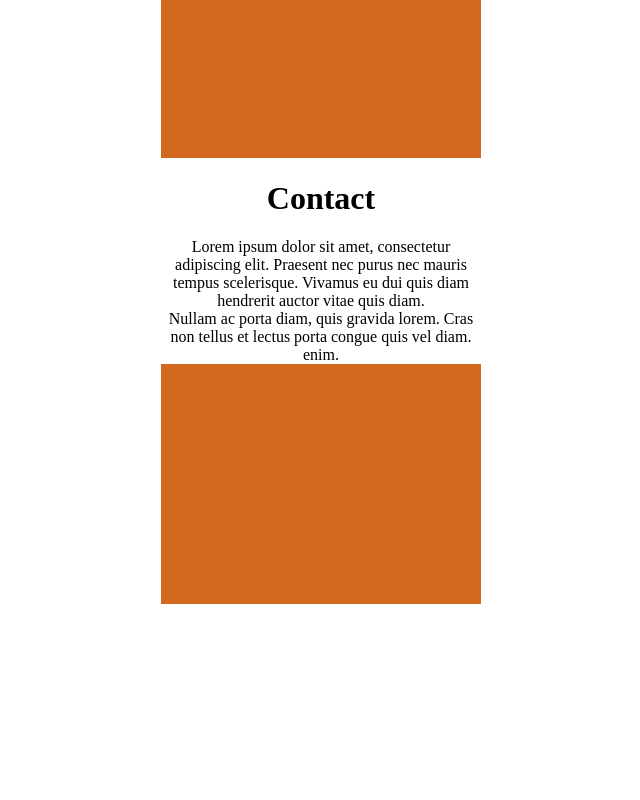
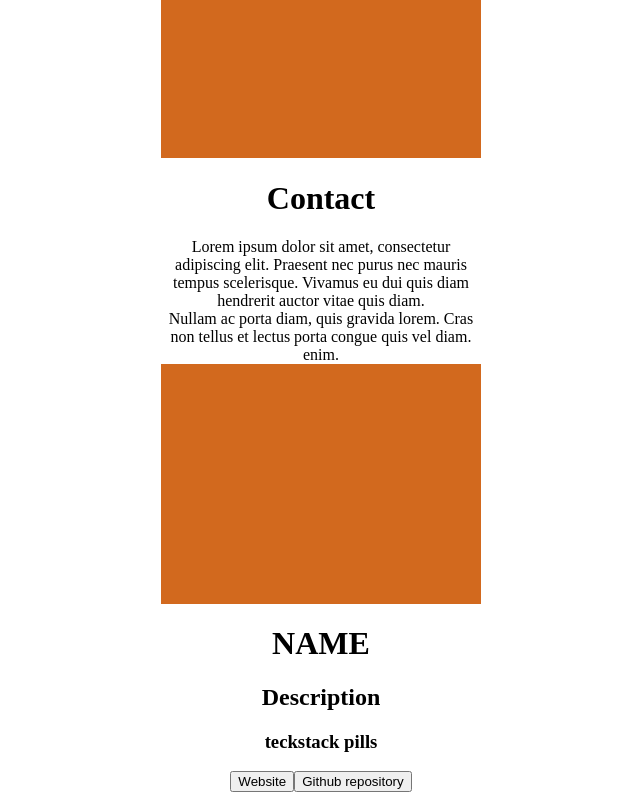
Before and after one commit to tshepi-tech/portfolio_project, a React (Create React App) app: page / in a window 1280 px wide. Shown: the part 1357-2157 px from the top of the page, without its empty margins (319-959 px from the left). Before the commit the page ends 1969 px from the top, so only its background shows below. Built offline with nearby package versions, Linux system fonts and the light colour scheme.

Commit message:
buttons opening modal. trying to match buttons to projects

```diff
--- a/src/App.jsx
+++ b/src/App.jsx
@@ -16,6 +16,7 @@ import TechStack from "./Sections/TechStack";
 
 //NPM packages
 import { useState } from "react";
+import ProjectModal from "./Components/ProjectModal";
 
 export default function App() {
   const [showModal, setShowModal] = useState(false);
@@ -28,7 +29,7 @@ export default function App() {
       <Portfolio setShowModal={setShowModal} projects={projects} />
       <TechStack technologies={technologies} />
       <Contact />
-
+      <ProjectModal projects={projects} />
       <Modal modalState={[showModal, setShowModal]} />
     </div>
   );
--- a/src/Components/Modal.jsx
+++ b/src/Components/Modal.jsx
@@ -1,7 +1,11 @@
+//Project Files
+import ProjectModal from "./ProjectModal";
+import ProjectItem from "./ProjectItem";
+
 //NPM Packages
 import { useState } from "react";
 
-export default function Modal({ modalState, children, onClose }) {
+export default function Modal({ modalState, onClose, projects }) {
   const [showModal, setShowModal] = modalState;
   function onClose() {
     setShowModal(false);
@@ -15,7 +19,7 @@ export default function Modal({ modalState, children, onClose }) {
       <div className="overlay_styles" />
       <div className="modal_styles">
         <button onClick={onClose}>Close modal</button>
-        {children}
+        <ProjectModal projects={projects} />
       </div>
     </>
   );
--- a/src/Components/ProjectItem.jsx
+++ b/src/Components/ProjectItem.jsx
@@ -1,11 +1,24 @@
-import React from "react";
+import ProjectModal from "./ProjectModal";
 
-export default function ProjectItem({ project, setShowModal }) {
+export default function ProjectItem({
+  project,
+  setShowModal,
+  selectedProject,
+}) {
   const { id, name, uploaded } = project;
+
+  function openProject() {
+    setShowModal(true);
+    const selectedProject = project;
+    console.log("ProjectItem,openProject", selectedProject);
+  }
 
   return (
     <div>
-      <button onClick={() => setShowModal(true)}>{name}</button>
+      <button onClick={() => openProject(selectedProject)}>{name}</button>
     </div>
   );
 }
+
+//() => setShowModal(true)
+//openProject should be OnOpenProject
--- /dev/null
+++ b/src/Components/ProjectModal.jsx
@@ -0,0 +1,15 @@
+import ProjectItem from "./ProjectItem";
+
+export default function ProjectModal({ projects, id, name }) {
+  return (
+    <>
+      <div>
+        <h1>NAME</h1>
+        <h2>Description</h2>
+        <h3>teckstack pills</h3>
+        <button>Website</button>
+        <button>Github repository</button>
+      </div>
+    </>
+  );
+}
```
